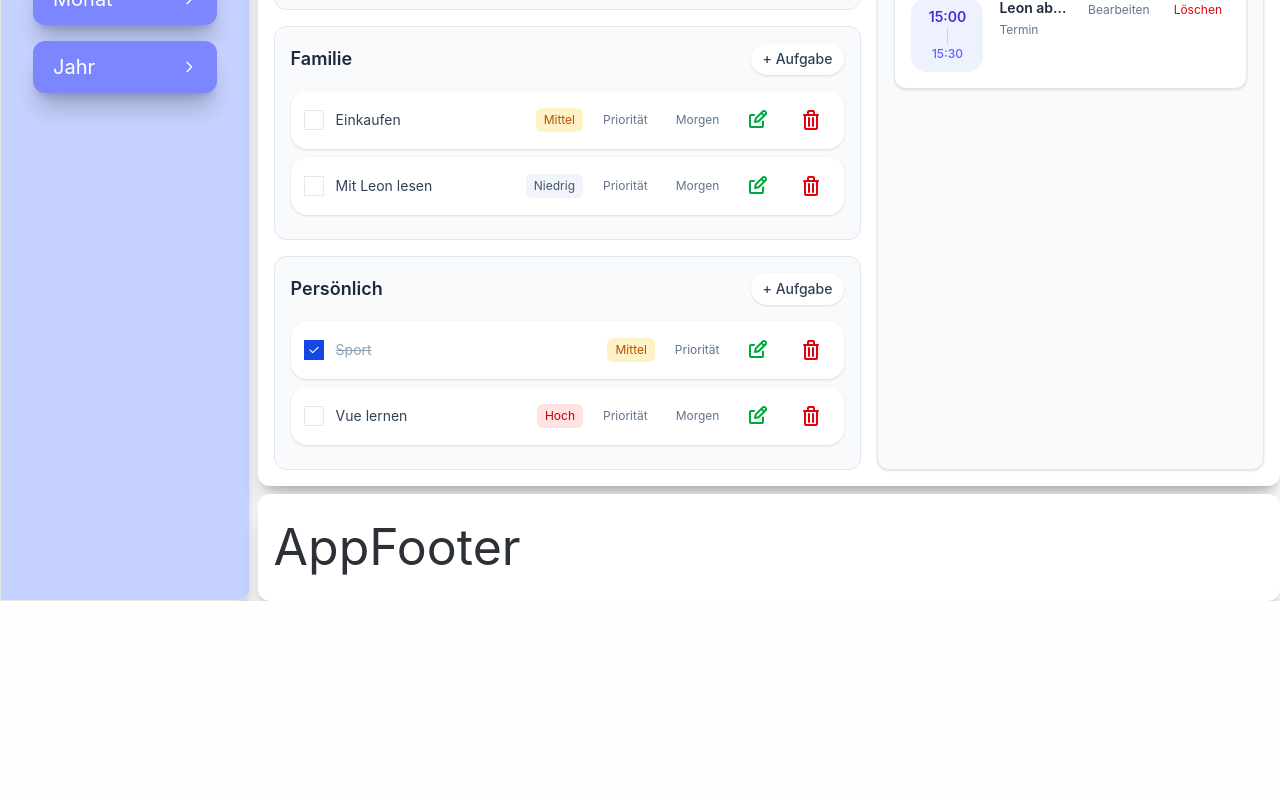
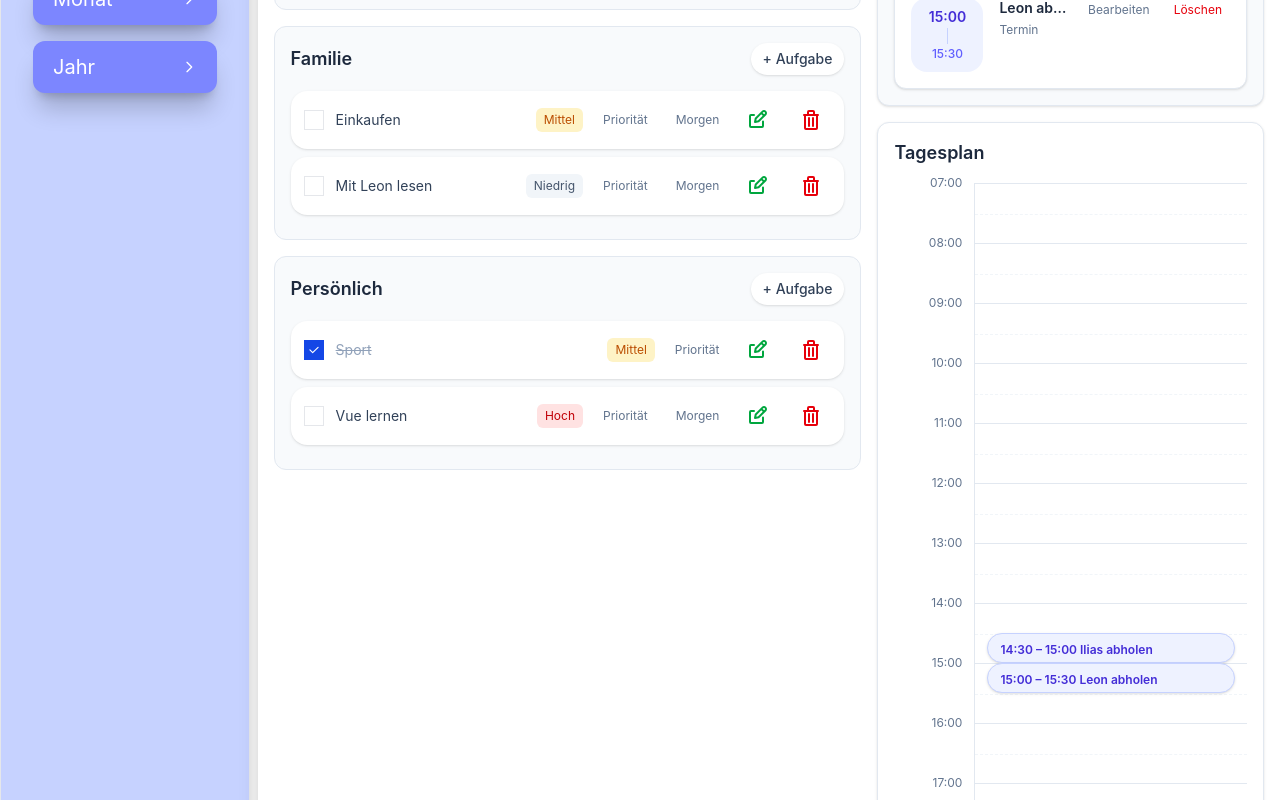
Before and after one commit to Eddyhotkey/PlannerApp, a Vue app: page /day in a window 1280 px wide. Shown: the part 300-1100 px from the top of the page. Before the commit the page ends 901 px from the top, so only its background shows below. Built offline with nearby package versions, Linux system fonts and the light colour scheme.

Commit message:
Termine im Tagesraster von 07:00 bis 19:00 sichtbar machen.

```diff
--- /dev/null
+++ b/src/components/day/DayTimeline.vue
@@ -0,0 +1,109 @@
+<template>
+  <section class="rounded-xl border border-slate-200 bg-white p-4 shadow-sm">
+    <div class="mb-4">
+      <h2 class="text-lg font-semibold text-slate-800">Tagesplan</h2>
+    </div>
+
+    <div class="flex">
+      <div class="w-20 shrink-0">
+        <div
+          v-for="hour in hours"
+          :key="hour"
+          class="relative h-[60px] pr-3 text-right text-xs text-slate-500"
+        >
+          <span class="absolute -top-2 right-3">
+            {{ formatHour(hour) }}
+          </span>
+        </div>
+      </div>
+
+      <div class="relative flex-1 border-l border-slate-200">
+        <div
+          v-for="hour in hours"
+          :key="`line-${hour}`"
+          class="relative h-[60px] border-t border-slate-200"
+        >
+          <div class="absolute inset-x-0 top-1/2 border-t border-dashed border-slate-100"></div>
+        </div>
+
+        <div
+          v-for="appointment in positionedAppointments"
+          :key="appointment.id"
+          class="absolute left-3 right-3 overflow-hidden rounded-lg border border-indigo-200 bg-indigo-50 px-3 py-2 shadow-sm"
+          :style="{
+            top: `${appointment.top}px`,
+            height: `${appointment.height}px`,
+          }"
+        >
+          <p class="truncate text-xs font-semibold text-indigo-700">
+            {{ appointment.start }} – {{ appointment.end }} {{ appointment.title }}
+          </p>
+        </div>
+      </div>
+    </div>
+  </section>
+</template>
+
+<script setup>
+import { computed } from 'vue'
+
+const props = defineProps({
+  appointments: {
+    type: Array,
+    required: true,
+  },
+  startHour: {
+    type: Number,
+    default: 7,
+  },
+  endHour: {
+    type: Number,
+    default: 19,
+  },
+})
+
+const pixelsPerMinute = 1
+
+const hours = computed(() => {
+  const result = []
+
+  for (let hour = props.startHour; hour <= props.endHour; hour += 1) {
+    result.push(hour)
+  }
+
+  return result
+})
+
+function timeToMinutes(time) {
+  const [hours, minutes] = time.split(':').map(Number)
+  return (hours * 60) + minutes
+}
+
+function formatHour(hour) {
+  return `${String(hour).padStart(2, '0')}:00`
+}
+
+const dayStartInMinutes = computed(() => props.startHour * 60)
+const dayEndInMinutes = computed(() => props.endHour * 60)
+
+const positionedAppointments = computed(() => {
+  return props.appointments
+    .filter(appointment => appointment.start && appointment.end)
+    .map((appointment) => {
+      const startInMinutes = timeToMinutes(appointment.start)
+      const endInMinutes = timeToMinutes(appointment.end)
+
+      const clampedStart = Math.max(startInMinutes, dayStartInMinutes.value)
+      const clampedEnd = Math.min(endInMinutes, dayEndInMinutes.value)
+
+      const top = (clampedStart - dayStartInMinutes.value) * pixelsPerMinute
+      const height = Math.max((clampedEnd - clampedStart) * pixelsPerMinute, 24)
+
+      return {
+        ...appointment,
+        top,
+        height,
+      }
+    })
+})
+</script>
--- a/src/views/DayView.vue
+++ b/src/views/DayView.vue
@@ -50,18 +50,23 @@
       />
     </div>
 
+    <div class="space-y-4 lg:col-span-2">
       <AppointmentSection
         :appointments="appointments"
         @add-appointment="addAppointment"
         @update-appointment="updateAppointment"
         @remove-appointment="removeAppointment"
       />
+
+      <DayTimeline :appointments="appointments" />
+    </div>
   </div>
 </template>
 
 <script>
 import AppointmentSection from '@/components/day/AppointmentSection.vue'
 import TaskCategoryCard from '@/components/day/TaskCategoryCard.vue'
+import DayTimeline from '@/components/day/DayTimeline.vue'
 
 export default {
   name: 'DayView',
@@ -69,6 +74,7 @@ export default {
   components: {
     AppointmentSection,
     TaskCategoryCard,
+    DayTimeline,
   },
 
   data() {
@@ -281,12 +287,16 @@ export default {
       )
     },
 
-    hasAppointmentOverlap( updateAppointment ) {
-      return this.appointments.some((appointment) => () => {
-        if (appointment.id === updateAppointment.id ) {
-          return false;
+    hasAppointmentOverlap(updatedAppointment) {
+      return this.appointments.some((appointment) => {
+        if (appointment.id === updatedAppointment.id) {
+          return false
         }
-        return updateAppointment.start < appointment.end && updateAppointment.end > appointment.start
+
+        return (
+          updatedAppointment.start < appointment.end &&
+          updatedAppointment.end > appointment.start
+        )
       })
     }
   },
```
Lines whose indentation alone changed are shown as unchanged.
